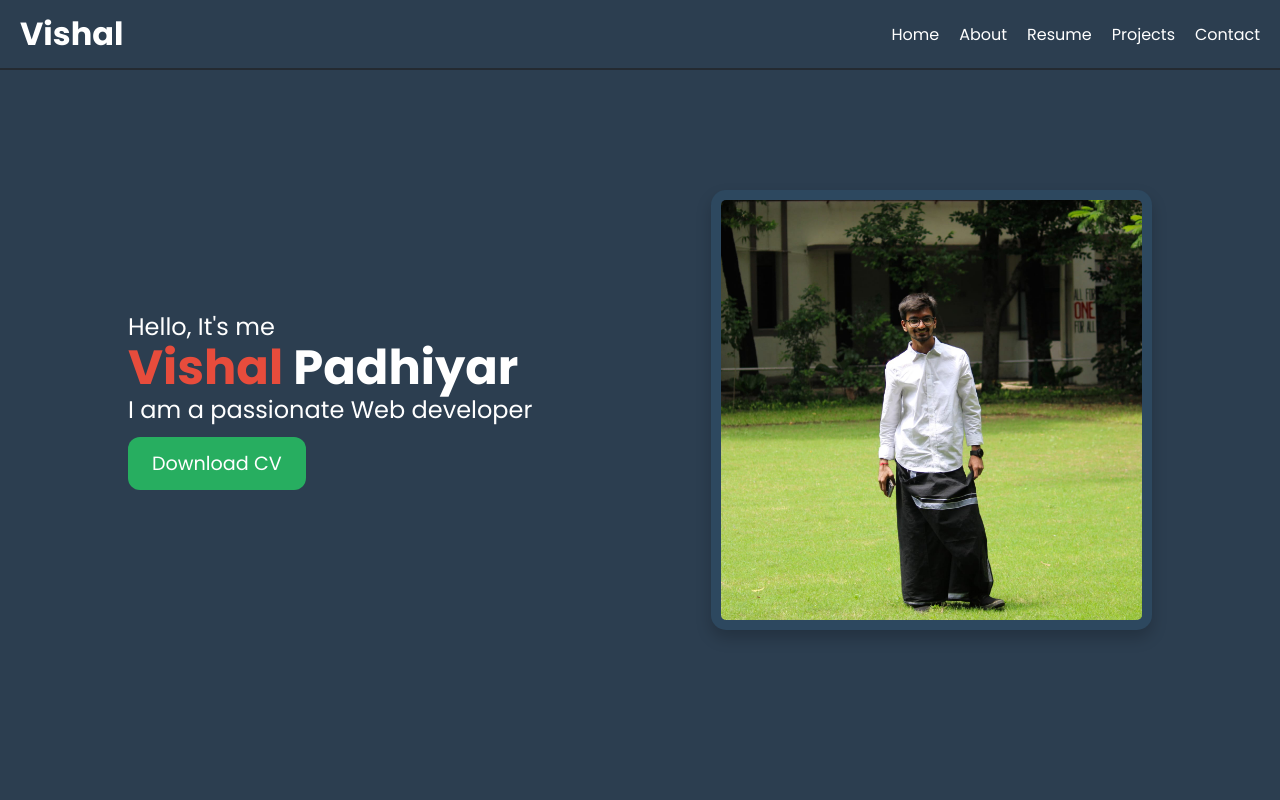
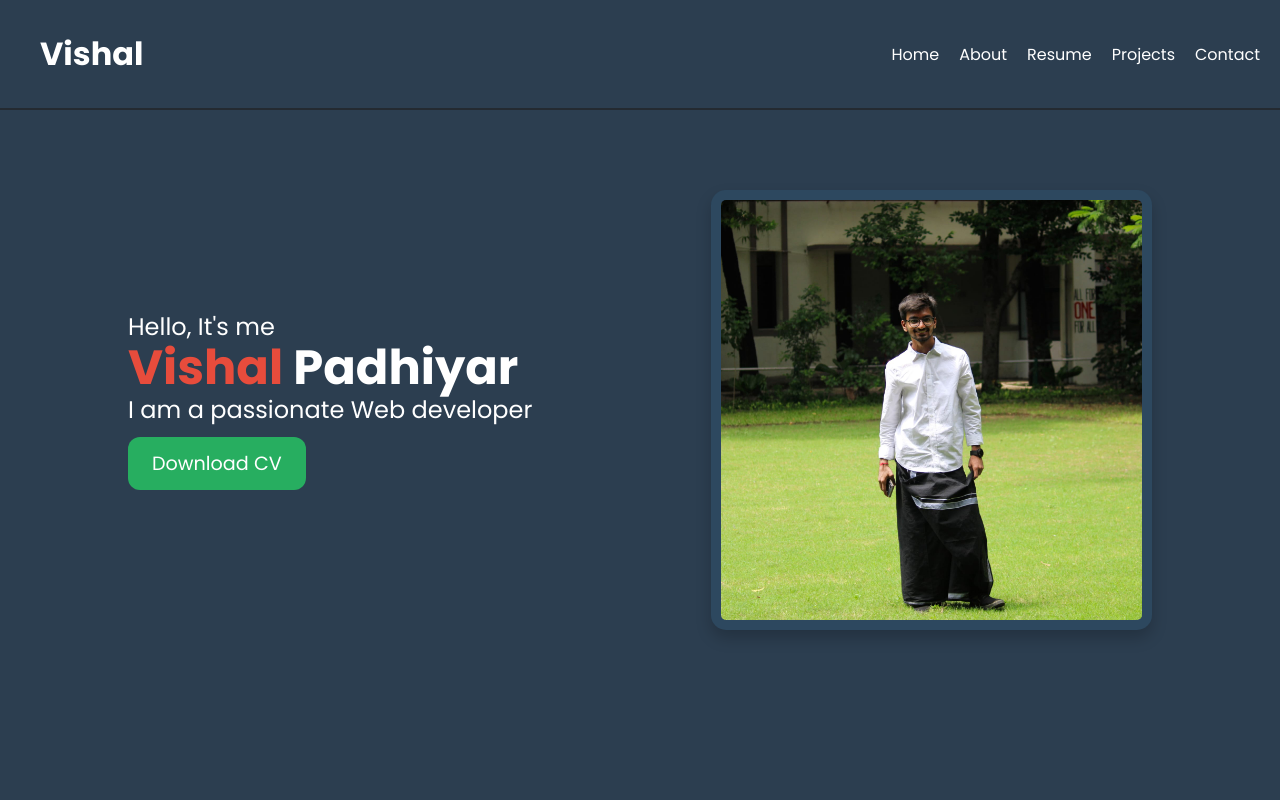
Before and after one commit to iamvishalpadhiyar/PRODIGY_WD_04, a website: page views/index.html in a window 1280 px wide. Shown: the top 800 px of the page. Drawn offline with Linux system fonts and the light colour scheme; files that its build step writes are made by us from their sources; files whose address does not match are found by name.

Commit message:
Update style.css

```diff
--- a/public/static/style.css
+++ b/public/static/style.css
@@ -37,6 +37,10 @@ nav {
     border-bottom: 2px solid #242a31;
     padding: 10px 20px;
     z-index: 10;
+}
+
+.logo {
+    margin: 20px;
 }
 
 .logo h1 {
```
